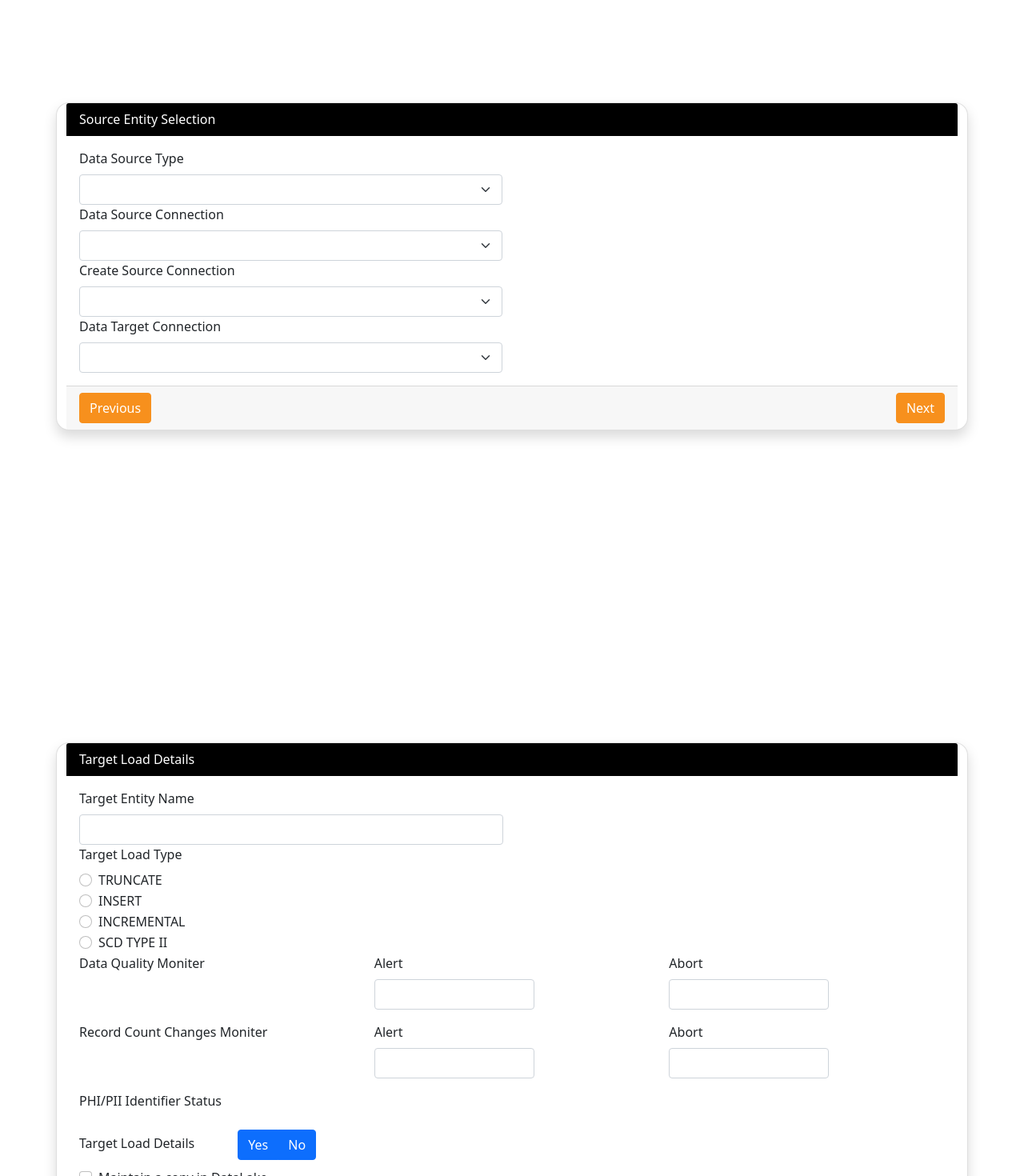
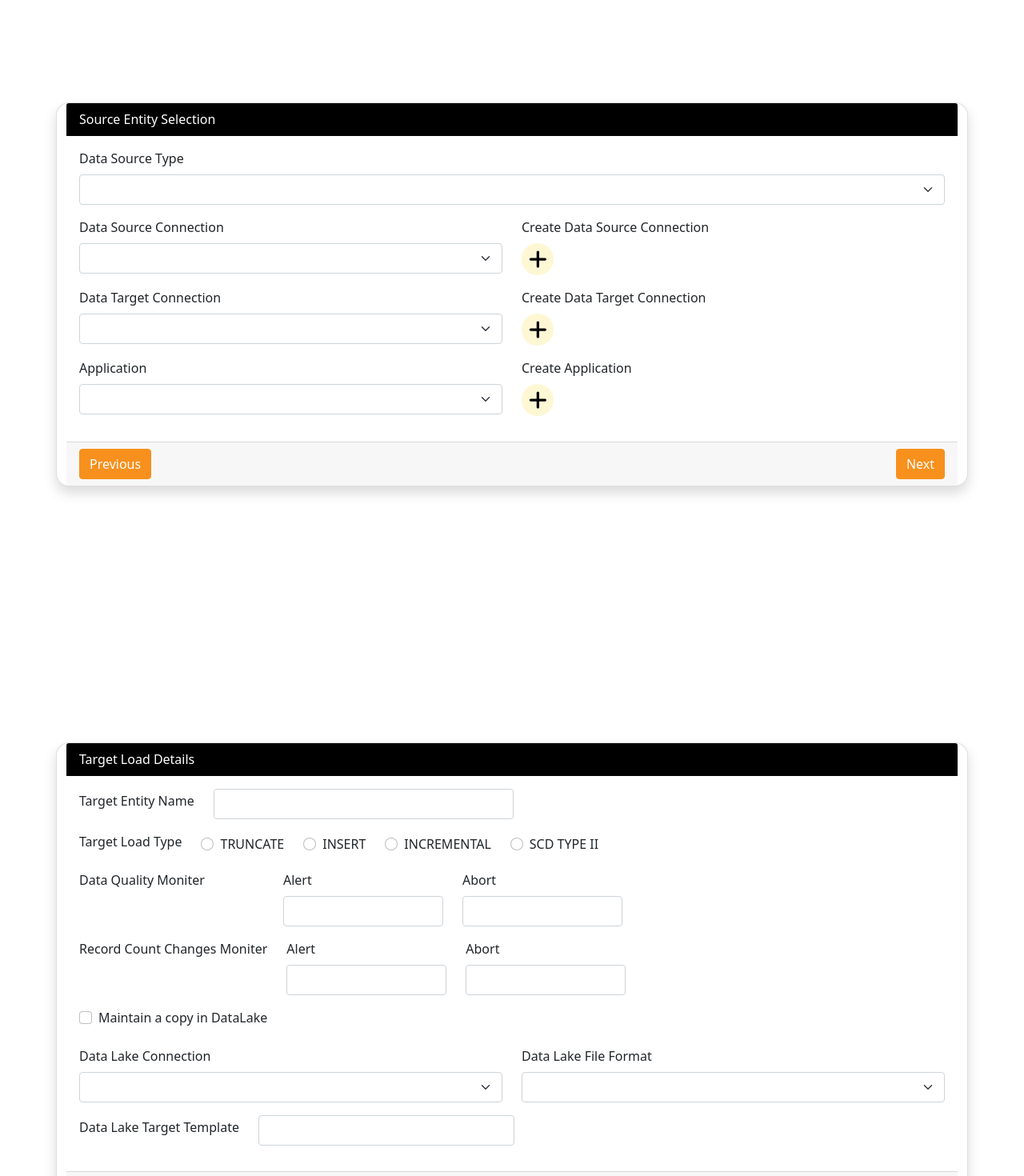
Before and after one commit to urbanicuttam/form_stepper, a React (Create React App) app: page / in a window 1280 px wide. Shown: the part 720-2190 px from the top of the page at 80% size. Built offline with nearby package versions, Linux system fonts and the light colour scheme.

Commit message:
Renamed two pages i.e (Page1.js & Page1.css to SourceEntitySelection.js and .css). Also updated SourceEntitySelection and TargetLoadDetails components.

```diff
--- a/src/App.js
+++ b/src/App.js
@@ -5,7 +5,8 @@ import { useState, useEffect } from "react";
 import { MultiStepForm } from "./components/MultiStepForm";
 import { questions } from "./Questions";
 import { ReviewForm } from "./components/ReviewForm";
-import Page1 from "./components/Pages/Page1";
+
+import SourceEntitySelection from "./components/Pages/SourceEntitySelection";
 import TargetLoadDetails from "./components/Pages/TargetLoadDetails";
 
 function App() {
@@ -124,7 +125,7 @@ function App() {
           </Row>
         </Container>
       </div>
-      <Page1></Page1>
+      <SourceEntitySelection></SourceEntitySelection>
       <TargetLoadDetails></TargetLoadDetails>
     </div>
   );
--- a/src/components/FormItem.js
+++ b/src/components/FormItem.js
@@ -67,7 +67,7 @@ export const FormItem = ({ item, onChange, answer, isReadOnly }) => {
           <Form.Label>{item.label}</Form.Label>
           <div className="plus-button">
             <FontAwesomeIcon icon={faPlus} />
-            <span>Add</span>
+            <span>{item.label}</span>
           </div>
         </div>
       );
--- a/src/components/Pages/Page1.js
+++ /dev/null
@@ -1,62 +0,0 @@
-import React, { useState } from "react";
-import { Container, Form, Row, Col, Card, Button } from "react-bootstrap";
-
-import "./Page1.css";
-
-const Page1 = () => {
-  return (
-    <div className="page1">
-      <Container className="h-100">
-        <Row>
-          <Card>
-            <Card.Header>Source Entity Selection</Card.Header>
-            <Card.Body>
-              <div className="text-left">
-                <Form>
-                  <Row>
-                    <Col sm={6}>
-                      <div className="form-group">
-                        <Form.Label>Data Source Type</Form.Label>
-                        <Form.Select aria-label="" disabled={false}>
-                          <option>{""}</option>
-                          <option value={"RDBMS"}>RDBMS</option>
-                          <option value={"FILE"}>FILE</option>
-                        </Form.Select>
-                      </div>
-                      <div>
-                        <Form.Label>Data Source Connection</Form.Label>
-                        <Form.Select>
-                          <option>{""}</option>
-                          <option>dsc1</option>
-                          <option>dsc2</option>
-                        </Form.Select>
-                      </div>
-                      <div>
-                        <Form.Label>Create Source Connection</Form.Label>
-                        <Form.Select></Form.Select>
-                      </div>
-                      <div>
-                        <Form.Label>Data Target Connection</Form.Label>
-                        <Form.Select>
-                          <option>{""}</option>
-                          <option>dtc1</option>
-                          <option>dtc2</option>
-                        </Form.Select>
-                      </div>
-                    </Col>
-                  </Row>
-                </Form>
-              </div>
-            </Card.Body>
-            <Card.Footer className="d-flex justify-content-between">
-              <Button className="custom-button">Previous</Button>
-              <Button className="custom-button">Next</Button>
-            </Card.Footer>
-          </Card>
-        </Row>
-      </Container>
-    </div>
-  );
-};
-
-export default Page1;
--- a/src/components/Pages/Page1.css
+++ b/src/components/Pages/SourceEntitySelection.css
@@ -69,3 +69,44 @@
 .card:hover {
   box-shadow: 0 1rem 2rem rgba(0, 0, 0, 0.25);
 }
+
+.dst {
+  max-width: 557px;
+}
+
+.plus-button {
+  margin: 0px 0 0px 0px;
+  background: rgba(248, 219, 71, 0.233);
+  display: flex;
+  color: rgb(0, 0, 0);
+  align-items: center;
+  justify-content: space-between;
+  width: 40px;
+  height: 40px;
+  border-radius: 50%;
+  transition: all ease 0.2s;
+  cursor: pointer;
+}
+.plus-button span {
+  transform: scale(0);
+  transition: all ease 0.2s;
+}
+.plus-button .fa-plus {
+  cursor: pointer;
+  font-size: 26px;
+  margin-left: 9px;
+}
+.plus-button:hover {
+  width: 275px !important;
+  /* max-width: fit-content; */
+  border-radius: 10px !important;
+}
+.plus-button:hover .fa-plus {
+  margin-left: 10px;
+}
+.plus-button:hover span {
+  transform: scale(1);
+  font-size: 16px;
+  font-weight: 500;
+  margin-right: 10px;
+}
--- /dev/null
+++ b/src/components/Pages/SourceEntitySelection.js
@@ -0,0 +1,108 @@
+import React from "react";
+import { Container, Form, Row, Col, Card, Button } from "react-bootstrap";
+
+import { FontAwesomeIcon } from "@fortawesome/react-fontawesome";
+import { faPlus } from "@fortawesome/free-solid-svg-icons";
+
+import "./SourceEntitySelection.css";
+
+const SourceEntitySelection = () => {
+  return (
+    <div className="page1">
+      <Container className="h-100">
+        <Row>
+          <Card>
+            <Card.Header>Source Entity Selection</Card.Header>
+            <Card.Body>
+              <div className="text-left">
+                <Form>
+                  <Row className="mb-3">
+                    {/* <Col sm={6}> */}
+                    <div className="form-group dst">
+                      <Form.Label>Data Source Type</Form.Label>
+                      <Form.Select aria-label="" disabled={false}>
+                        <option>{""}</option>
+                        <option value={"RDBMS"}>RDBMS</option>
+                        <option value={"FILE"}>FILE</option>
+                      </Form.Select>
+                    </div>
+                  </Row>
+                  <Row className="mb-3">
+                    <Col>
+                      <div>
+                        <Form.Label>Data Source Connection</Form.Label>
+                        <Form.Select>
+                          <option>{""}</option>
+                          <option>dsc1</option>
+                          <option>dsc2</option>
+                        </Form.Select>
+                      </div>
+                    </Col>
+                    <Col>
+                      <div className="form-group">
+                        <Form.Label>Create Data Source Connection</Form.Label>
+                        <div className="plus-button">
+                          <FontAwesomeIcon icon={faPlus} />
+                          <span>Create Data Source Connection</span>
+                        </div>
+                      </div>
+                    </Col>
+                  </Row>
+                  <Row className="mb-3">
+                    <Col>
+                      <div>
+                        <Form.Label>Data Target Connection</Form.Label>
+                        <Form.Select>
+                          <option>{""}</option>
+                          <option>dtc1</option>
+                          <option>dtc2</option>
+                        </Form.Select>
+                      </div>
+                    </Col>
+                    <Col>
+                      <div className="form-group">
+                        <Form.Label>Create Data Target Connection</Form.Label>
+                        <div className="plus-button">
+                          <FontAwesomeIcon icon={faPlus} />
+                          <span>Create Data Target Connection</span>
+                        </div>
+                      </div>
+                    </Col>
+                  </Row>
+                  <Row className="mb-3">
+                    <Col>
+                      <div>
+                        <Form.Label>Application</Form.Label>
+                        <Form.Select>
+                          <option>{""}</option>
+                          <option>Application1</option>
+                          <option>Application2</option>
+                        </Form.Select>
+                      </div>
+                    </Col>
+                    <Col>
+                      <div className="form-group">
+                        <Form.Label>Create Application</Form.Label>
+                        <div className="plus-button">
+                          <FontAwesomeIcon icon={faPlus} />
+                          <span>Create Application</span>
+                        </div>
+                      </div>
+                    </Col>
+                    {/* </Col> */}
+                  </Row>
+                </Form>
+              </div>
+            </Card.Body>
+            <Card.Footer className="d-flex justify-content-between">
+              <Button className="custom-button">Previous</Button>
+              <Button className="custom-button">Next</Button>
+            </Card.Footer>
+          </Card>
+        </Row>
+      </Container>
+    </div>
+  );
+};
+
+export default SourceEntitySelection;
--- a/src/components/Pages/TargetLoadDetails.css
+++ b/src/components/Pages/TargetLoadDetails.css
@@ -3,11 +3,14 @@
 }
 
 .TargetLoadDetails .textbox1 {
-  width: 530px;
+  max-width: 375px;
 }
 
 .TargetLoadDetails .textbox2 {
   width: 200px;
+}
+.TargetLoadDetails .textbox3 {
+  max-width: 320px;
 }
 /* .TargetLoadDetails .textbox {
   margin-left: 400px;
@@ -23,3 +26,6 @@
   height: auto;
   margin-left: 55px;
 }
+.dqt {
+  margin-left: 74px;
+}
--- a/src/components/Pages/TargetLoadDetails.js
+++ b/src/components/Pages/TargetLoadDetails.js
@@ -23,53 +23,70 @@ const TargetLoadDetails = () => {
               <div className="text-left">
                 <Form>
                   <Row>
-                    {/* <Col sm={7}> */}
                     <div className="form-group">
+                      <Row className="align-items-center mb-3">
+                        <Col xs="auto">
                           <Form.Label>Target Entity Name</Form.Label>
+                        </Col>
+                        <Col>
                           <Form.Control
                             type="text"
                             className="textbox1"
                             disabled={false}
                           />
+                        </Col>
+                      </Row>
                     </div>
 
                     <div className="form-group">
+                      <Row className="align-items-center mb-3">
+                        <Col xs="auto">
                           <Form.Label>Target Load Type</Form.Label>
+                        </Col>
+                        <Col xs="auto">
                           <Form.Check
                             type="radio"
                             label="TRUNCATE"
                             name="TargetLoadDetails"
                           ></Form.Check>
+                        </Col>
+                        <Col xs="auto">
                           <Form.Check
                             type="radio"
                             label="INSERT"
                             name="TargetLoadDetails"
                           ></Form.Check>
+                        </Col>
+                        <Col xs="auto">
                           <Form.Check
                             type="radio"
                             label="INCREMENTAL"
                             name="TargetLoadDetails"
                           ></Form.Check>
+                        </Col>
+                        <Col xs="auto">
                           <Form.Check
                             type="radio"
                             label="SCD TYPE II"
                             name="TargetLoadDetails"
                           ></Form.Check>
+                        </Col>
+                      </Row>
                     </div>
-                    {/* </Col> */}
+
                     <div className="form-group">
                       <Row className="mb-3">
-                        <Col>
+                        <Col xs="auto">
                           <Form.Label>Data Quality Moniter</Form.Label>
                         </Col>
-                        <Col>
+                        <Col className="dqt" xs="auto">
                           <Form.Label>Alert</Form.Label>
                           <Form.Control
                             type="text"
                             className="textbox2"
                           ></Form.Control>
                         </Col>
-                        <Col>
+                        <Col xs="auto">
                           <Form.Label>Abort</Form.Label>
                           <Form.Control
                             type="text"
@@ -80,17 +97,17 @@ const TargetLoadDetails = () => {
                     </div>
                     <div className="form-group">
                       <Row className="mb-3">
-                        <Col>
+                        <Col xs="auto">
                           <Form.Label>Record Count Changes Moniter</Form.Label>
                         </Col>
-                        <Col>
+                        <Col xs="auto">
                           <Form.Label>Alert</Form.Label>
                           <Form.Control
                             type="text"
                             className="textbox2"
                           ></Form.Control>
                         </Col>
-                        <Col>
+                        <Col xs="auto">
                           <Form.Label>Abort</Form.Label>
                           <Form.Control
                             type="text"
@@ -99,12 +116,12 @@ const TargetLoadDetails = () => {
                         </Col>
                       </Row>
                     </div>
-                    <div className="form-group">
+                    {/* <div className="form-group">
                       <Form.Label>PHI/PII Identifier Status</Form.Label>
                     </div>
                     <br></br>
-                    <br></br>
-                    <div className="form-group">
+                    <br></br> */}
+                    {/* <div className="form-group">
                       <Form.Label>Target Load Details</Form.Label>
                       <ToggleButtonGroup
                         type="toggle"
@@ -116,7 +133,7 @@ const TargetLoadDetails = () => {
                       </ToggleButtonGroup>
                     </div>
                     <br></br>
-                    <br></br>
+                    <br></br> */}
                     <div className="form-group">
                       <Form.Check
                         type="checkbox"
@@ -126,7 +143,7 @@ const TargetLoadDetails = () => {
                     <br></br>
                     <br></br>
                     <div className="form-group">
-                      <Row>
+                      <Row className="mb-3">
                         <Col>
                           <Form.Label>Data Lake Connection</Form.Label>
                           <Form.Select aria-label="" disabled={false}>
@@ -147,13 +164,20 @@ const TargetLoadDetails = () => {
                         </Col>
                       </Row>
                     </div>
+
                     <div className="form-group">
+                      <Row className="align-items-center mb-3">
+                        <Col xs="auto">
                           <Form.Label>Data Lake Target Template</Form.Label>
+                        </Col>
+                        <Col>
                           <Form.Control
                             type="text"
-                        className="textbox1"
+                            className="textbox3"
                             disabled={false}
                           />
+                        </Col>
+                      </Row>
                     </div>
                   </Row>
                 </Form>
```
Lines whose indentation alone changed are shown as unchanged.
